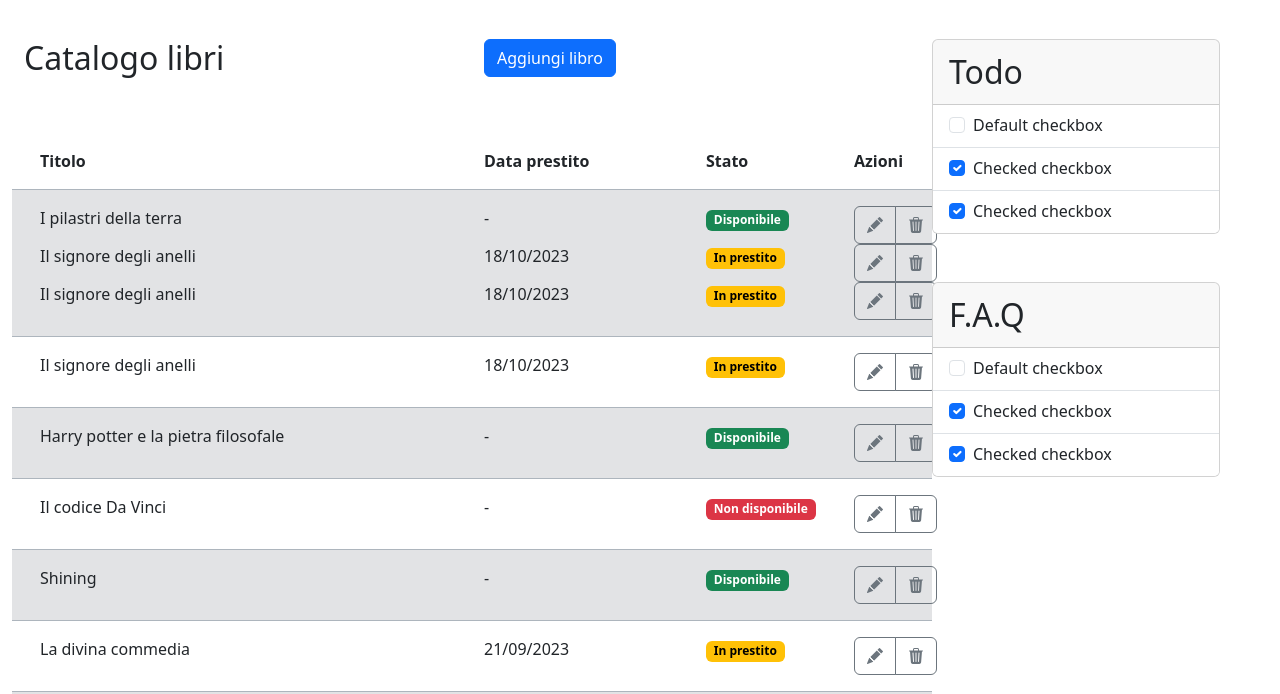
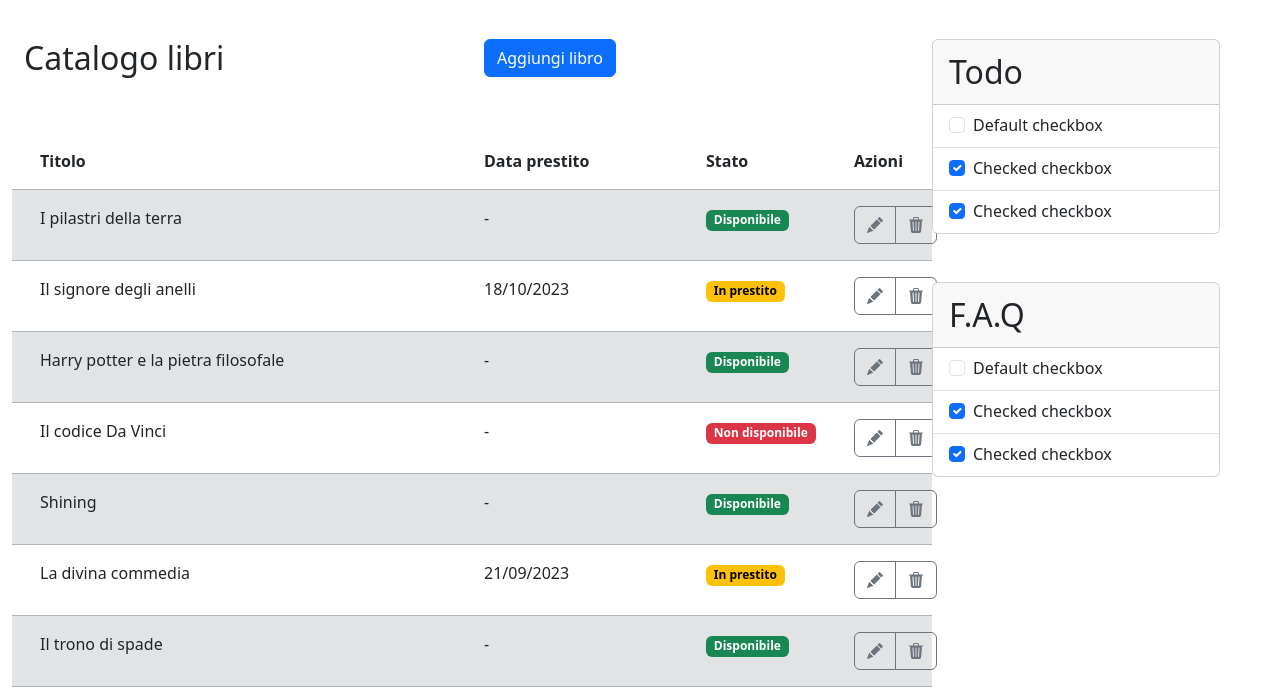
Before and after one commit to AlessandroAmore02/html-css-bootstrap-dashboard, a plain HTML site: page index.html in a window 1280 px wide. Shown: the part 106-800 px from the top of the page. Drawn offline with nearby package versions, Linux system fonts and the light colour scheme.

Commit message:
DEL: colunm for test

```diff
--- a/index.html
+++ b/index.html
@@ -63,7 +63,7 @@
         <div class="container border-primary">
 
             <!-- Inizio container flex -->
-            <div class="row mb-5">
+            <div class="row mb-5 d-flex justify-content-between">
 
                 <!-- Titolo -->
                 <div class="col-6">
@@ -97,28 +97,7 @@
                                 class="bi bi-trash3-fill"></i></button>
                     </div>
                 </div>
-                <div class="col-6">Il signore degli anelli</div>
-                <div class="col-3">18/10/2023</div>
-                <div class="col-2"><span class="badge text-bg-warning">In prestito</span></div>
-                <div class="col-1">
-                    <div class="btn-group" role="group" aria-label="Basic outlined example">
-                        <button type="button" class="btn btn-outline-secondary"><i
-                                class="bi bi-pencil-fill"></i></button>
-                        <button type="button" class="btn btn-outline-secondary"><i
-                                class="bi bi-trash3-fill"></i></button>
-                    </div>
-                </div>
-                <div class="col-6">Il signore degli anelli</div>
-                <div class="col-3">18/10/2023</div>
-                <div class="col-2"><span class="badge text-bg-warning">In prestito</span></div>
-                <div class="col-1">
-                    <div class="btn-group" role="group" aria-label="Basic outlined example">
-                        <button type="button" class="btn btn-outline-secondary"><i
-                                class="bi bi-pencil-fill"></i></button>
-                        <button type="button" class="btn btn-outline-secondary"><i
-                                class="bi bi-trash3-fill"></i></button>
-                    </div>
-                </div>
+
             </div>
 
             <div class="row p-3 fs-6 text">
```
